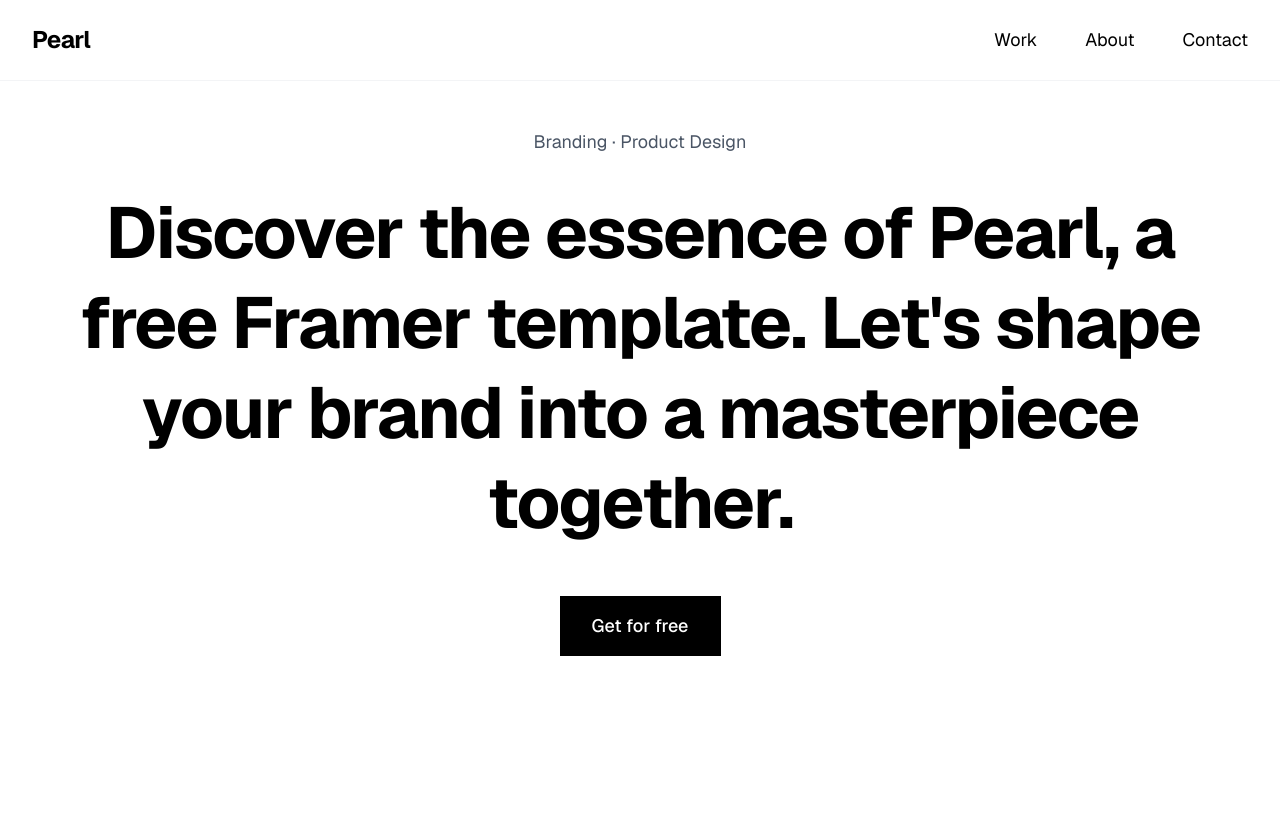
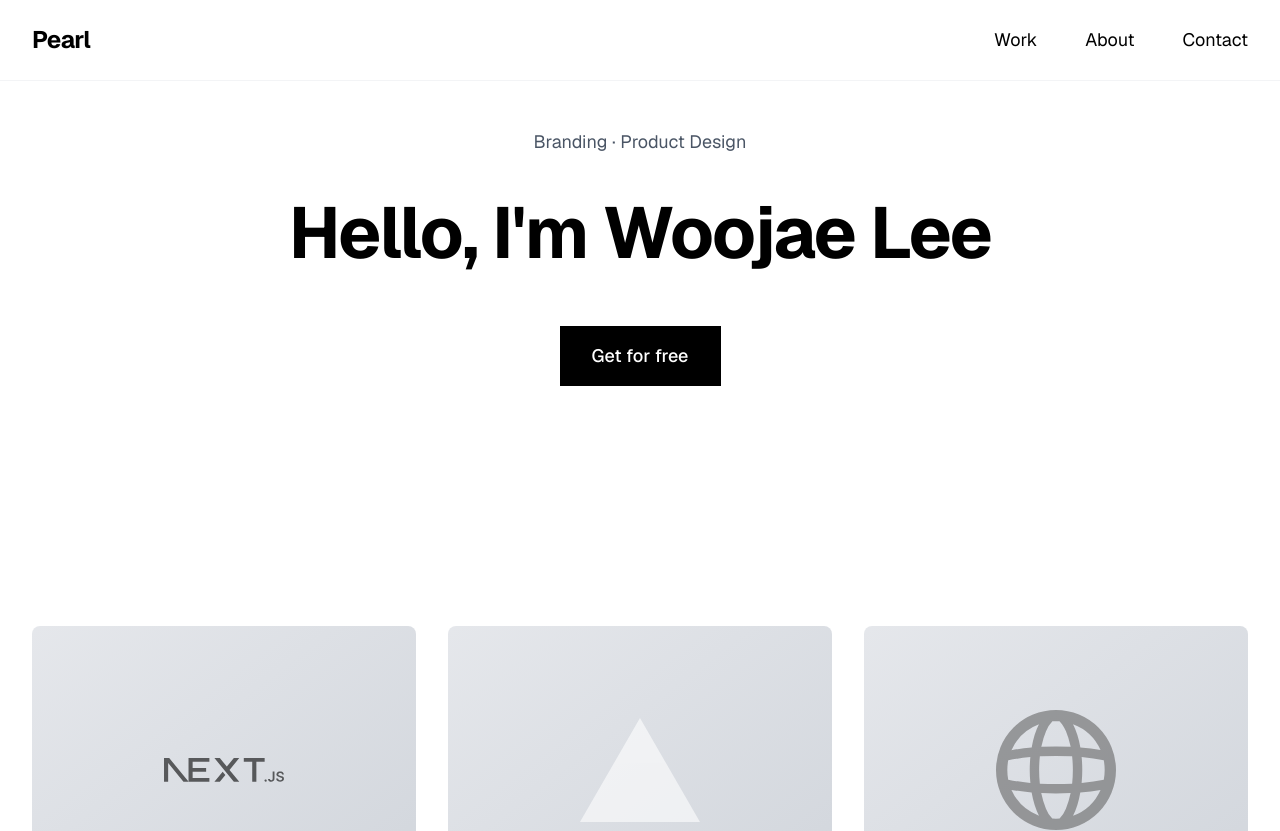
Before and after one commit to Woooooozley/portfolio, a Next.js app: page / in a window 1280 px wide. Shown: the top 831 px of the page. Built offline with nearby package versions, Linux system fonts and the light colour scheme.

Commit message:
Update hero text to 'Hello, I'm Woojae Lee'

```diff
--- a/app/page.tsx
+++ b/app/page.tsx
@@ -28,7 +28,7 @@
               <span className="text-lg text-gray-600">Branding · Product Design</span>
             </div>
             <h1 className="text-5xl md:text-7xl font-bold tracking-tight mb-8 leading-tight">
-              Discover the essence of Pearl, a free Framer template. Let&apos;s shape your brand into a masterpiece together.
+              Hello, I&apos;m Woojae Lee
             </h1>
             <div className="mt-12">
               <button className="bg-black text-white px-8 py-4 text-lg font-medium hover:bg-gray-800 transition-colors duration-300">
```
